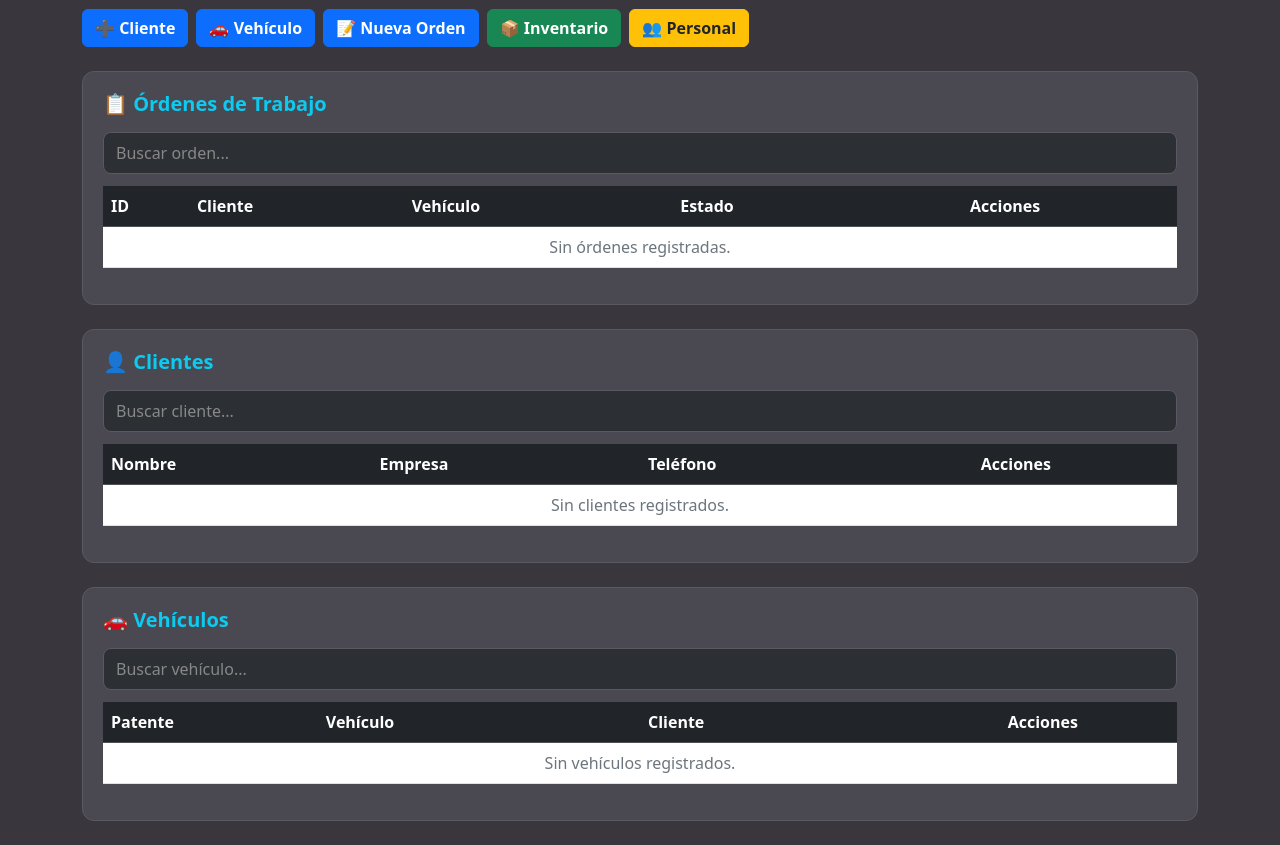
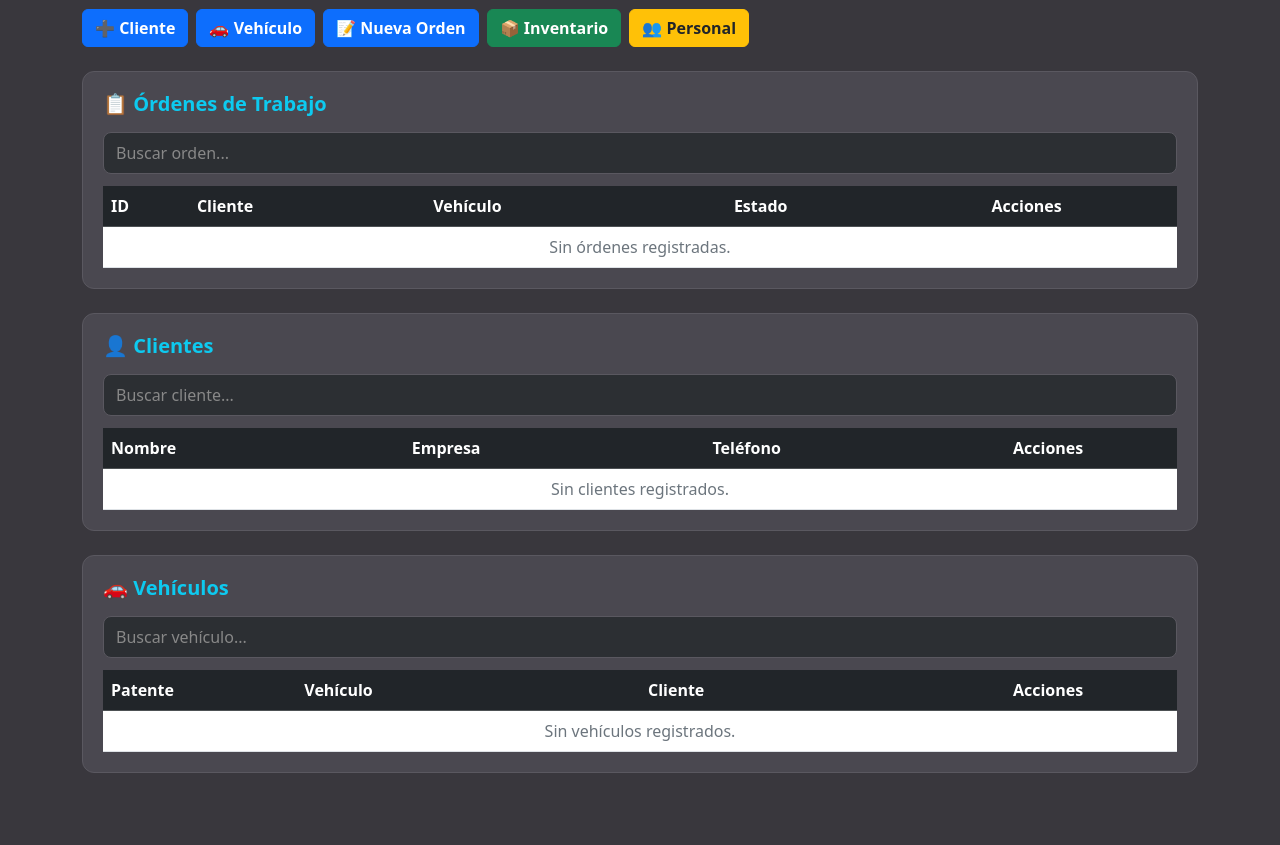
Before and after one commit to Masfos/gestion-cab-systems, a Django app: page / in a window 1280 px wide. Shown: the part 192-1037 px from the top of the page. After the commit the page ends 965 px from the top, so only its background shows below. Run offline with Django 5.2, Linux system fonts and the light colour scheme; the visitor is signed in with stand-in values (Sample User, id 1); data that the repository does not hold is empty.

Commit message:
fix: alineación de tablas en dashboard

```diff
--- a/templates/dashboard.html
+++ b/templates/dashboard.html
@@ -18,40 +18,31 @@
 </div>
 
 <style>
-    .tabla-scroll tbody {
-        display: block;
-        max-height: 230px;
-        overflow-y: auto;
-        scrollbar-width: thin;
-        scrollbar-color: #6a6870 #2c2f33;
-    }
-    .tabla-scroll thead, .tabla-scroll tbody tr {
-        display: table;
-        width: 100%;
-        table-layout: fixed;
-    }
-    .tabla-scroll::-webkit-scrollbar { width: 6px; }
-    .tabla-scroll::-webkit-scrollbar-track { background: #2c2f33; }
-    .tabla-scroll::-webkit-scrollbar-thumb { background-color: #6a6870; border-radius: 3px; }
     .seccion-tabla { background-color: #4a4850; border-radius: 12px; padding: 20px; margin-bottom: 24px; border: 1px solid #5a5860; }
     .buscador-tabla { background-color: #2c2f33; color: white; border: 1px solid #5a5860; border-radius: 8px; padding: 8px 12px; width: 100%; margin-bottom: 12px; }
     .buscador-tabla::placeholder { color: #888; }
     .buscador-tabla:focus { outline: none; border-color: #0dcaf0; }
+    .tabla-contenedor { max-height: 245px; overflow-y: auto; scrollbar-width: thin; scrollbar-color: #6a6870 #2c2f33; }
+    .tabla-contenedor::-webkit-scrollbar { width: 6px; }
+    .tabla-contenedor::-webkit-scrollbar-track { background: #2c2f33; }
+    .tabla-contenedor::-webkit-scrollbar-thumb { background-color: #6a6870; border-radius: 3px; }
+    .tabla-contenedor table { margin-bottom: 0; }
+    .tabla-contenedor thead th { position: sticky; top: 0; z-index: 1; background-color: #212529; }
 </style>
 
 <!-- TABLA ORDENES -->
 <div class="seccion-tabla">
     <h5 class="text-info fw-bold mb-3">📋 Órdenes de Trabajo</h5>
     <input type="text" class="buscador-tabla" placeholder="Buscar orden..." onkeyup="filtrar(this, 'tablaOrdenes')">
-    <div class="table-responsive">
-        <table class="table table-hover align-middle tabla-scroll" id="tablaOrdenes">
+    <div class="tabla-contenedor">
+        <table class="table table-hover align-middle" id="tablaOrdenes" style="table-layout:fixed; width:100%;">
             <thead class="table-dark">
                 <tr>
                     <th style="width:8%">ID</th>
-                    <th style="width:20%">Cliente</th>
-                    <th style="width:25%">Vehículo</th>
-                    <th style="width:15%">Estado</th>
-                    <th style="width:32%" class="text-center">Acciones</th>
+                    <th style="width:22%">Cliente</th>
+                    <th style="width:28%">Vehículo</th>
+                    <th style="width:14%">Estado</th>
+                    <th style="width:28%" class="text-center">Acciones</th>
                 </tr>
             </thead>
             <tbody>
@@ -59,8 +50,8 @@
                 <tr>
                     <td class="fw-bold">#{{ o.id }}</td>
                     <td>{{ o.cliente.nombre }}</td>
-                    <td>{{ o.vehiculo.marca }} {{ o.vehiculo.modelo }} [{{ o.vehiculo.patente }}]</td>
-                    <td><span class="badge bg-primary px-2 fw-bold">{{ o.get_estado_display }}</span></td>
+                    <td class="text-truncate">{{ o.vehiculo.marca }} {{ o.vehiculo.modelo }} [{{ o.vehiculo.patente }}]</td>
+                    <td><span class="badge bg-primary px-2 fw-bold" style="font-size:0.7rem;">{{ o.get_estado_display }}</span></td>
                     <td class="text-center">
                         <div class="btn-group">
                             <a href="{% url 'ver_orden' o.id %}" class="btn btn-info btn-sm fw-bold">Ver</a>
@@ -85,14 +76,14 @@
 <div class="seccion-tabla">
     <h5 class="text-info fw-bold mb-3">👤 Clientes</h5>
     <input type="text" class="buscador-tabla" placeholder="Buscar cliente..." onkeyup="filtrar(this, 'tablaClientes')">
-    <div class="table-responsive">
-        <table class="table table-hover align-middle tabla-scroll" id="tablaClientes">
+    <div class="tabla-contenedor">
+        <table class="table table-hover align-middle" id="tablaClientes" style="table-layout:fixed; width:100%;">
             <thead class="table-dark">
                 <tr>
-                    <th style="width:25%">Nombre</th>
-                    <th style="width:25%">Empresa</th>
+                    <th style="width:28%">Nombre</th>
+                    <th style="width:28%">Empresa</th>
                     <th style="width:20%">Teléfono</th>
-                    <th style="width:30%" class="text-center">Acciones</th>
+                    <th style="width:24%" class="text-center">Acciones</th>
                 </tr>
             </thead>
             <tbody>
@@ -124,21 +115,21 @@
 <div class="seccion-tabla">
     <h5 class="text-info fw-bold mb-3">🚗 Vehículos</h5>
     <input type="text" class="buscador-tabla" placeholder="Buscar vehículo..." onkeyup="filtrar(this, 'tablaVehiculos')">
-    <div class="table-responsive">
-        <table class="table table-hover align-middle tabla-scroll" id="tablaVehiculos">
+    <div class="tabla-contenedor">
+        <table class="table table-hover align-middle" id="tablaVehiculos" style="table-layout:fixed; width:100%;">
             <thead class="table-dark">
                 <tr>
-                    <th style="width:20%">Patente</th>
-                    <th style="width:30%">Vehículo</th>
-                    <th style="width:25%">Cliente</th>
-                    <th style="width:25%" class="text-center">Acciones</th>
+                    <th style="width:18%">Patente</th>
+                    <th style="width:32%">Vehículo</th>
+                    <th style="width:26%">Cliente</th>
+                    <th style="width:24%" class="text-center">Acciones</th>
                 </tr>
             </thead>
             <tbody>
                 {% for v in vehiculos %}
                 <tr>
                     <td class="fw-bold text-info">{{ v.patente }}</td>
-                    <td>{{ v.marca }} {{ v.modelo }} {% if v.anio %}({{ v.anio }}){% endif %}</td>
+                    <td>{{ v.marca }} {{ v.modelo }}{% if v.anio %} ({{ v.anio }}){% endif %}</td>
                     <td>{{ v.cliente.nombre }}</td>
                     <td class="text-center">
                         <div class="btn-group">
```
